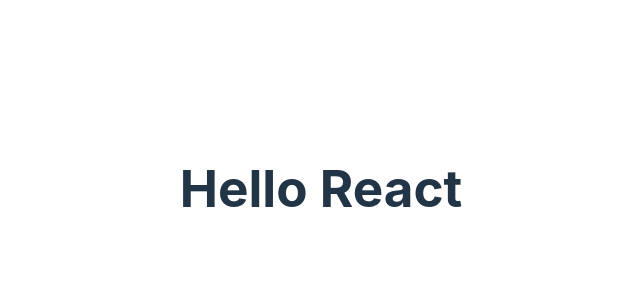
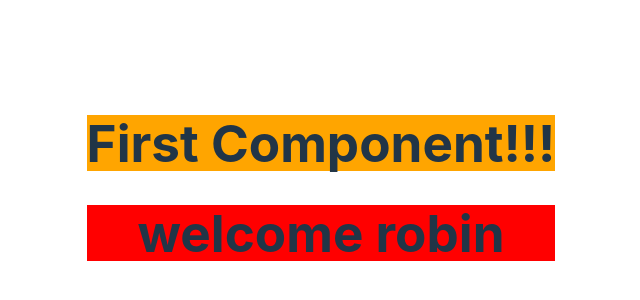
Before and after one commit to robin-code/react-guli-admin, a React (Vite) app: page / in a window 1280 px wide. Shown: the part 212-512 px from the top of the page, without its empty margins (319-959 px from the left). Built offline with nearby package versions, Linux system fonts and the light colour scheme.

Commit message:
定义组件

```diff
--- a/src/App.jsx
+++ b/src/App.jsx
@@ -1,9 +1,14 @@
 import './App.css'
+import Hello from "./components/Hello/Hello.jsx";
+import {Welcome} from "./components/Welcome/Welcome.jsx";
 
 function App() {
 
     return (
-        <h1>Hello React</h1>
+        <>
+            <Hello/>
+            <Welcome/>
+        </>
     )
 }
 
--- /dev/null
+++ b/src/components/Hello/Hello.css
@@ -0,0 +1,3 @@
+.title {
+    background-color: orange;
+}
--- /dev/null
+++ b/src/components/Hello/Hello.jsx
@@ -0,0 +1,10 @@
+import React from "react";
+import "./Hello.css"
+
+export default class Hello extends React.Component {
+    render() {
+        return (
+            <h1 className="title">First Component!!!</h1>
+        )
+    }
+}
--- /dev/null
+++ b/src/components/Welcome/Welcome.css
@@ -0,0 +1,3 @@
+.welcome {
+    background-color: red;
+}
--- /dev/null
+++ b/src/components/Welcome/Welcome.jsx
@@ -0,0 +1,11 @@
+import {Component} from "react";
+import "./Welcome.css"
+
+export class Welcome extends Component {
+
+    render() {
+        return (
+            <h1 className="welcome">welcome robin</h1>
+        )
+    }
+}
```
